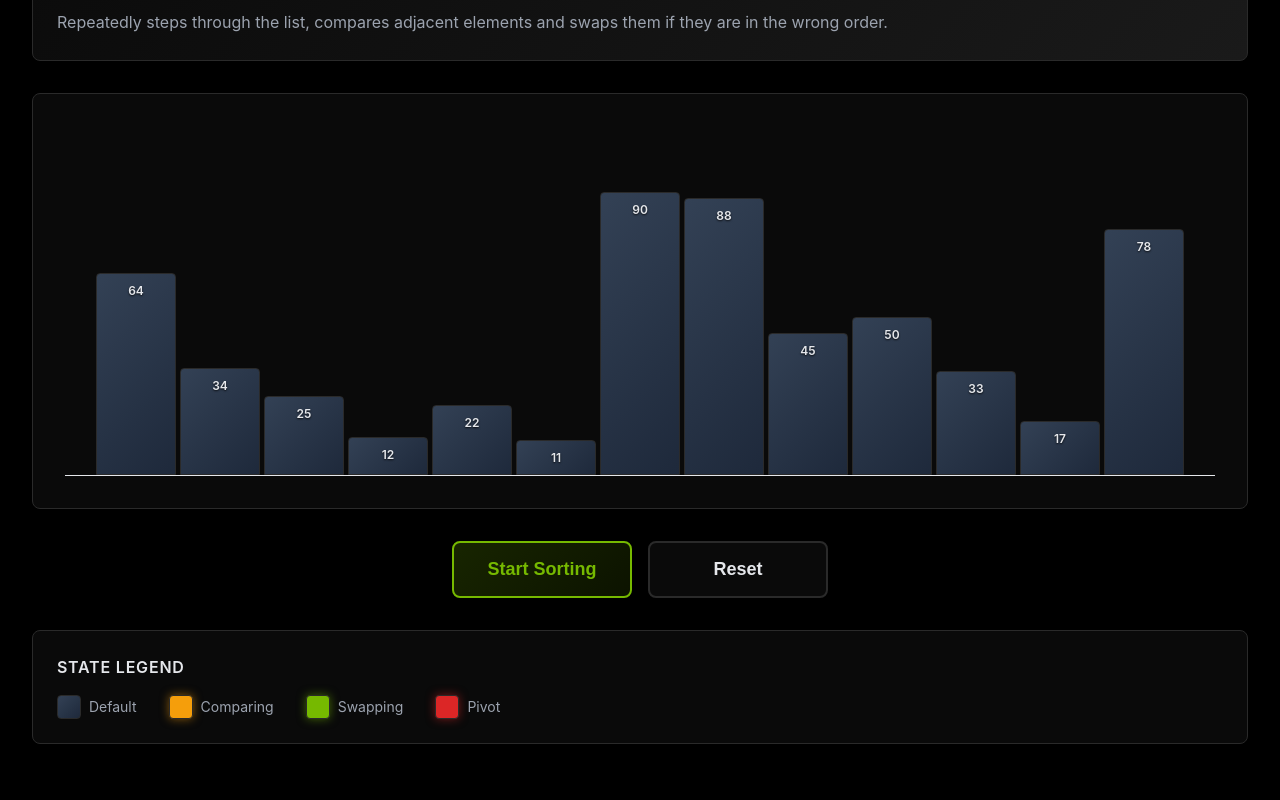
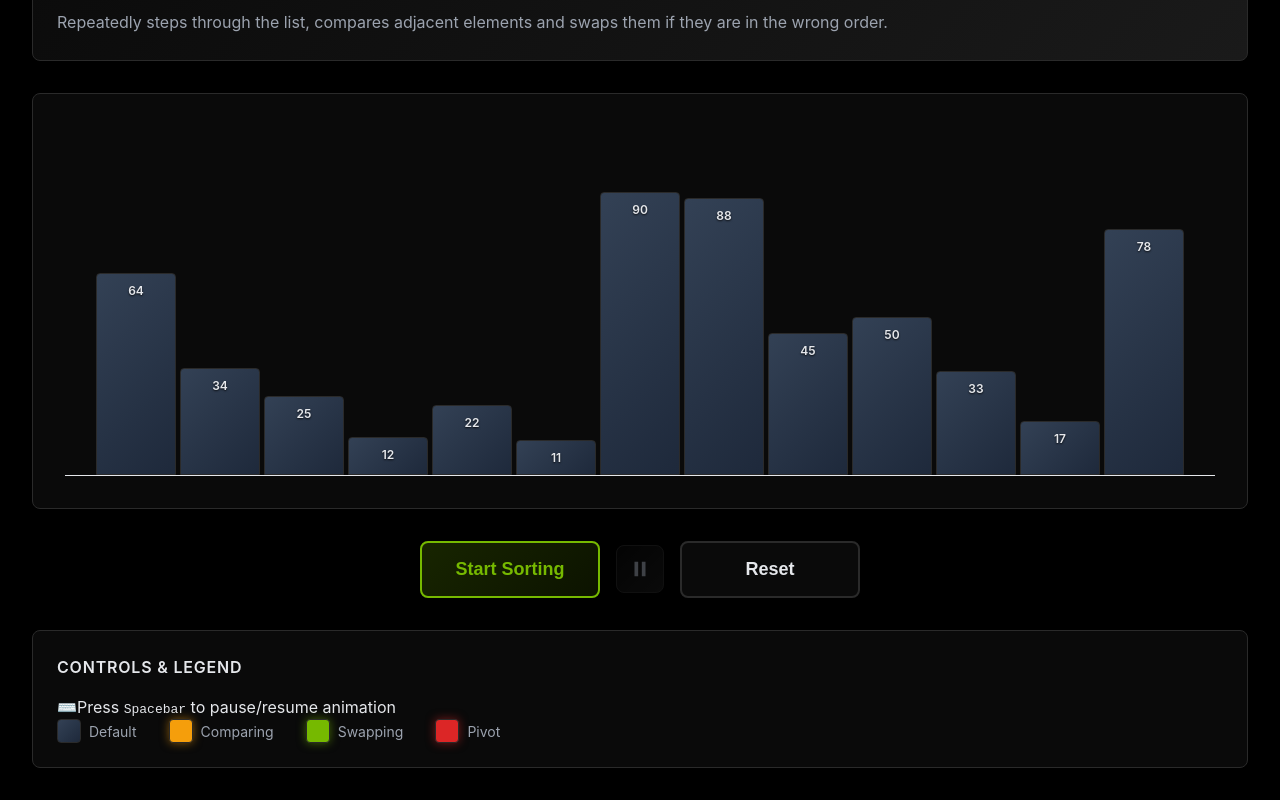
Before and after one commit to zahidjamkhandi/algo_viz, a React (Vite) app: page /sort in a window 1280 px wide. Shown: the part 557-1357 px from the top of the page. Before the commit the page ends 1333 px from the top, so only its background shows below. Built offline with nearby package versions, Linux system fonts and the light colour scheme.

Commit message:
Update SortingVisualizer.tsx
Added paused indicator and keyboard hint styling

```diff
--- a/src/pages/SortingVisualizer.tsx
+++ b/src/pages/SortingVisualizer.tsx
@@ -1,4 +1,4 @@
-import { useState } from 'react';
+import { useState, useEffect } from 'react';
 import type { SortingAlgorithm } from '../algos/sorting/types';
 import { ALGORITHM_INFO } from '../algos/sorting/types';
 import { useSortingVisualizer } from '../hooks/useSortingVisualizer';
@@ -6,6 +6,7 @@ import { BarChart } from '../components/BarChart';
 import { AlgorithmSelector } from '../components/AlgorithmSelector';
 import { ArrayInput } from '../components/ArrayInput';
 import { SpeedControl } from '../components/SpeedControl';
+import { AnimationControls } from '../components/AnimationControls';
 import './SortingVisualizer.scss';
 
 const DEFAULT_ARRAY = [64, 34, 25, 12, 22, 11, 90, 88, 45, 50, 33, 17, 78];
@@ -18,11 +19,13 @@ export function SortingVisualizer() {
     activeIndices,
     pivotIndex,
     isSorting,
+    isPaused,
     animationSpeed,
     setArray,
     setAnimationSpeed,
     startSorting,
     resetVisualizer,
+    togglePause,
   } = useSortingVisualizer(DEFAULT_ARRAY);
 
   const handleArraySubmit = (newArray: number[]) => {
@@ -32,6 +35,22 @@ export function SortingVisualizer() {
   const handleStartSorting = () => {
     startSorting(selectedAlgorithm);
   };
+
+  // Keyboard shortcut: Spacebar to toggle pause/resume
+  useEffect(() => {
+    const handleKeyPress = (event: KeyboardEvent) => {
+      // Only handle spacebar when sorting is active
+      if (event.code === 'Space' && isSorting) {
+        event.preventDefault(); // Prevent page scroll
+        togglePause();
+      }
+    };
+
+    window.addEventListener('keydown', handleKeyPress);
+    return () => {
+      window.removeEventListener('keydown', handleKeyPress);
+    };
+  }, [isSorting, togglePause]);
 
   const algorithmInfo = ALGORITHM_INFO[selectedAlgorithm];
 
@@ -93,6 +112,11 @@ export function SortingVisualizer() {
             activeIndices={activeIndices}
             pivotIndex={pivotIndex}
           />
+          {isPaused && (
+            <div className="paused-indicator" role="status" aria-live="polite">
+              <span className="paused-text">⏸ Animation Paused</span>
+            </div>
+          )}
         </div>
 
         <div className="action-buttons">
@@ -103,6 +127,11 @@ export function SortingVisualizer() {
           >
             {isSorting ? 'Sorting...' : 'Start Sorting'}
           </button>
+          <AnimationControls
+            isPaused={isPaused}
+            isPlaying={isSorting}
+            onTogglePause={togglePause}
+          />
           <button
             className="action-button action-button-secondary"
             onClick={resetVisualizer}
@@ -112,7 +141,11 @@ export function SortingVisualizer() {
         </div>
 
         <div className="legend-section">
-          <h4 className="legend-title">State Legend</h4>
+          <h4 className="legend-title">Controls & Legend</h4>
+          <div className="keyboard-hint">
+            <span className="hint-icon">⌨️</span>
+            <span className="hint-text">Press <kbd>Spacebar</kbd> to pause/resume animation</span>
+          </div>
           <div className="legend-items">
             <div className="legend-item">
               <div className="legend-color legend-color-default"></div>
```
